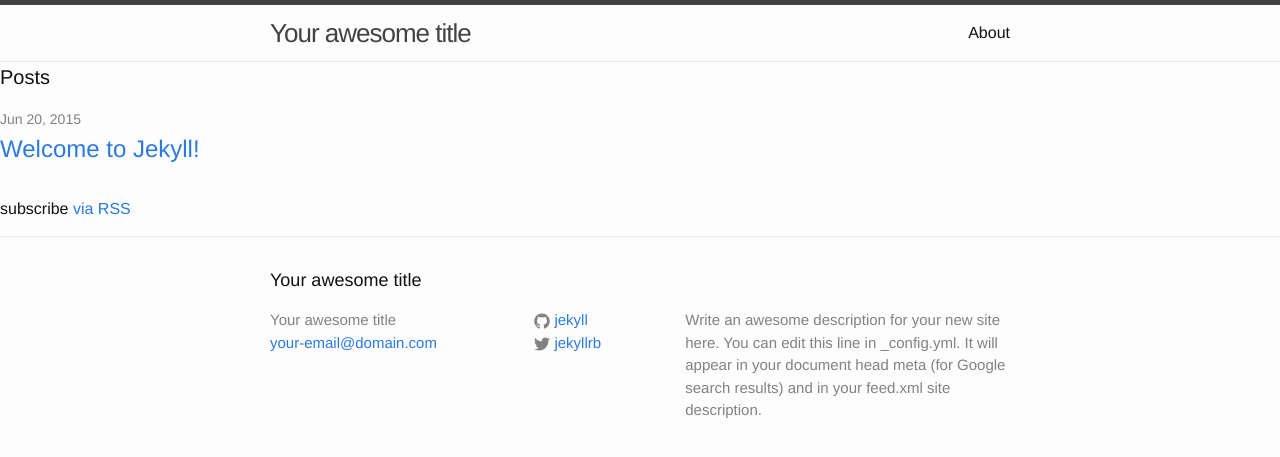
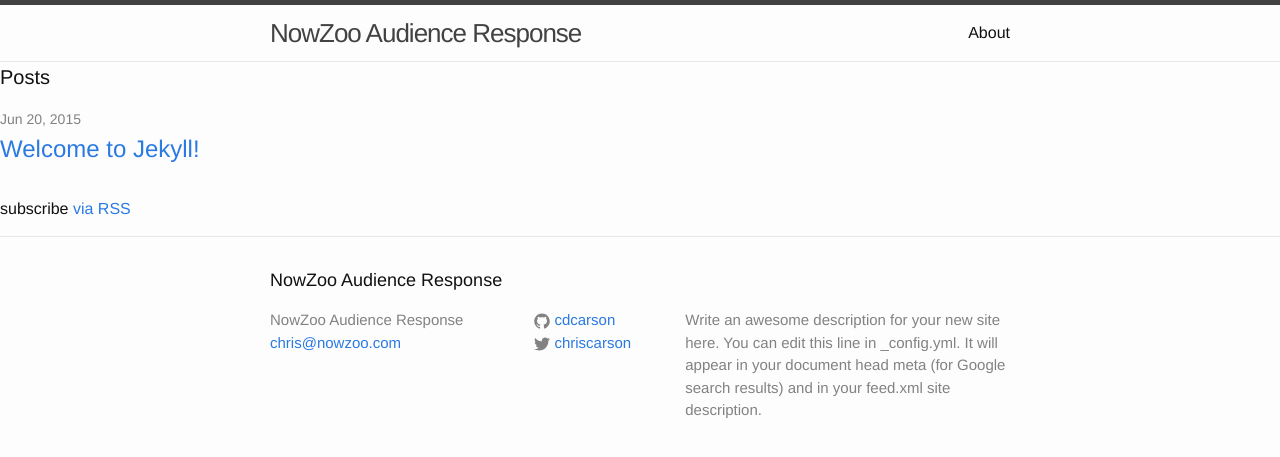
Before and after one commit to nowzoo/ars, a Jekyll site: the page built from index.html, in a window 1280 px wide. Shown: the top 457 px of the page. Built offline with Jekyll 4.4.1, drawn with Linux system fonts in a browser that asks for light colours; nearby versions of some CDN libraries.

Commit message:
changed site name

```diff
--- a/_config.yml
+++ b/_config.yml
@@ -1,14 +1,14 @@
 # Site settings
-title: Your awesome title
-email: your-email@domain.com
+title: NowZoo Audience Response
+email: chris@nowzoo.com
 description: > # this means to ignore newlines until "baseurl:"
   Write an awesome description for your new site here. You can edit this
   line in _config.yml. It will appear in your document head meta (for
   Google search results) and in your feed.xml site description.
 baseurl: "/ars" # the subpath of your site, e.g. /blog/
 url: "http://yourdomain.com" # the base hostname & protocol for your site
-twitter_username: jekyllrb
-github_username:  jekyll
+twitter_username: chriscarson
+github_username:  cdcarson
 
 # Build settings
 markdown: kramdown
```
